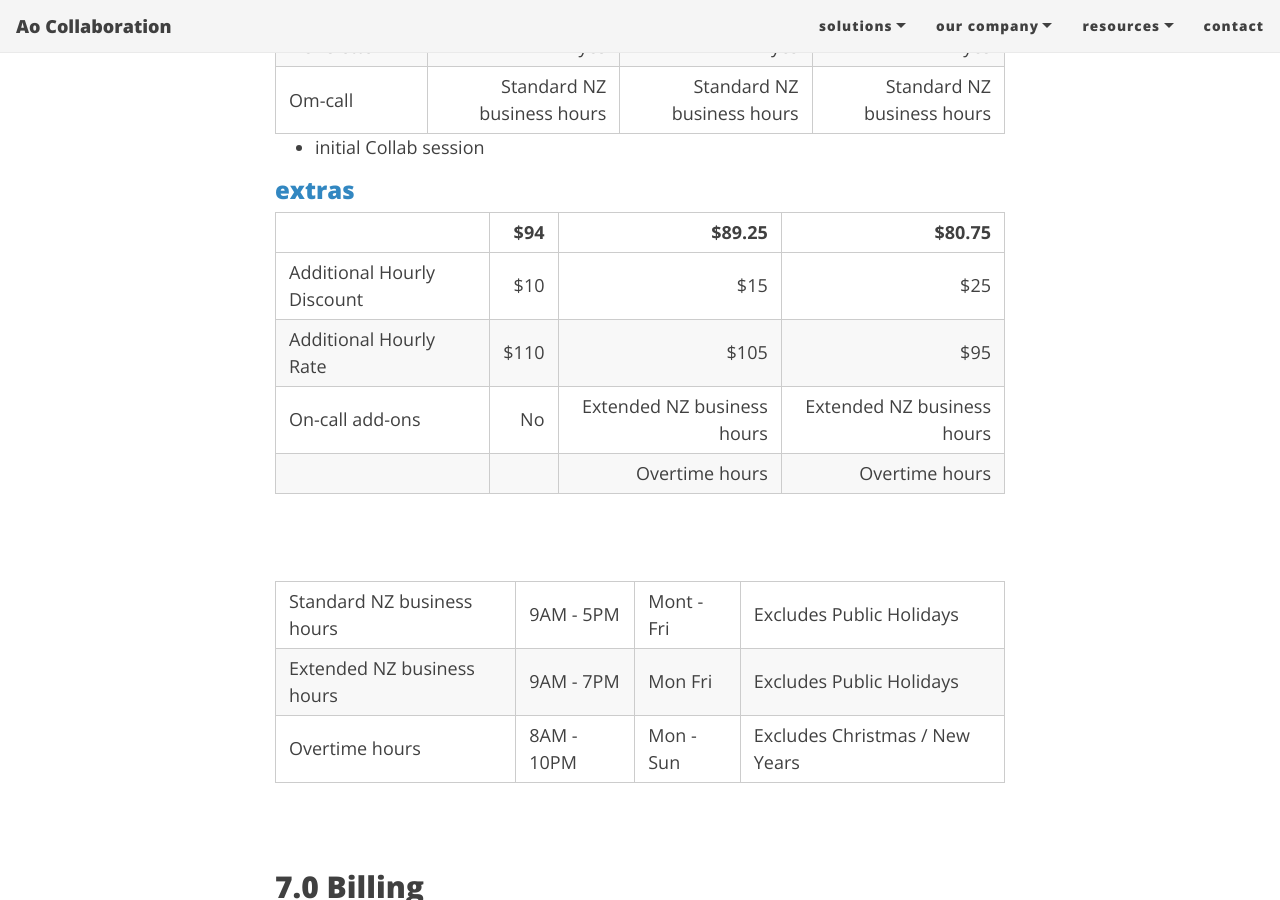
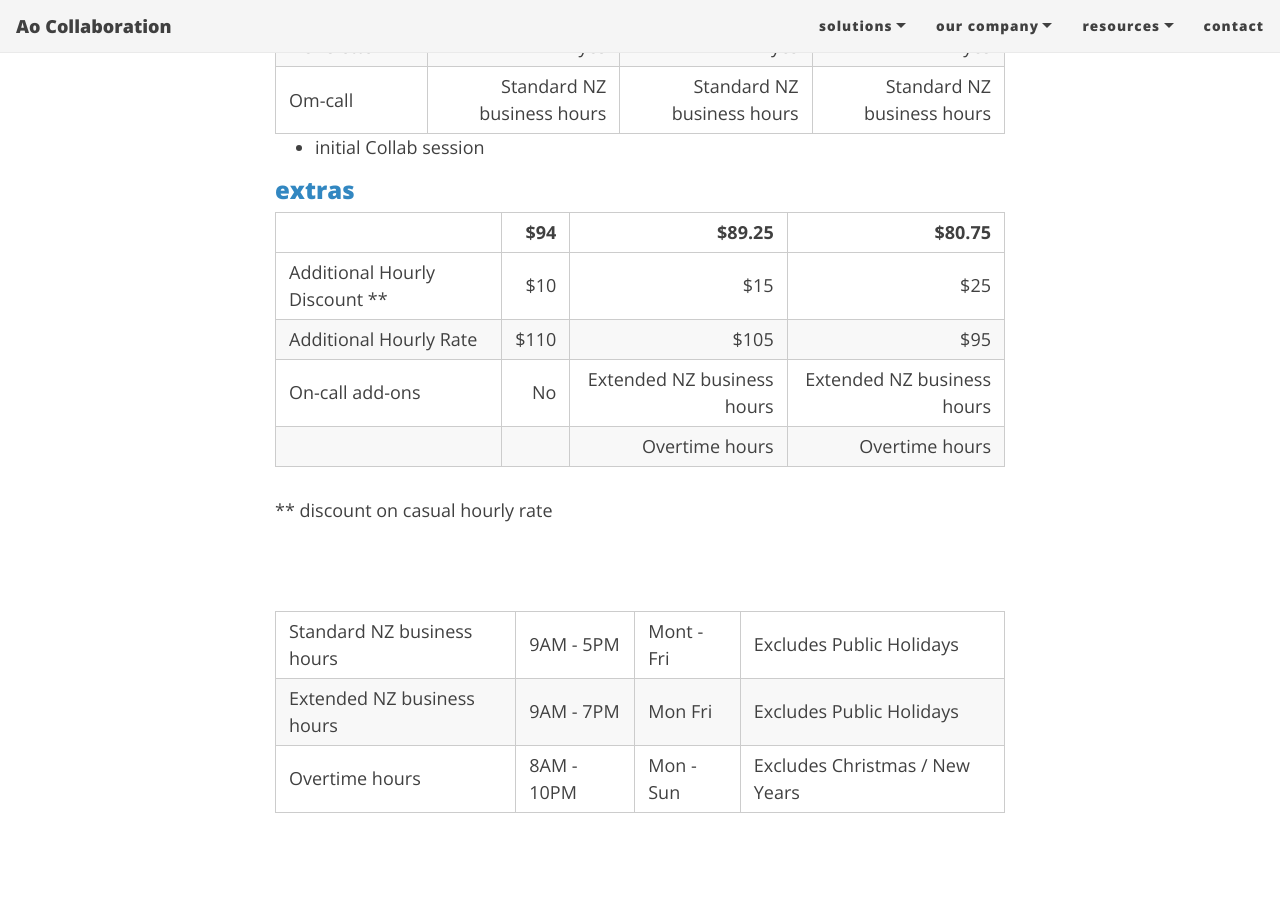
Before and after one commit to Ao-Collaboration/Ao-Collaboration.github.io, a Jekyll site: the page built from termsofservice.md, in a window 1280 px wide and 900 px high, scrolled down 2067 px. Built offline with Jekyll 4.4.1, drawn with Linux system fonts in a browser that asks for light colours; nearby versions of some CDN libraries; comment, search, counter and statistics services are not loaded.

Commit message:
Update termsofservice.md

```diff
--- a/termsofservice.md
+++ b/termsofservice.md
@@ -63,12 +63,14 @@ We also offer the following Subscription options (all pricing is GST excl.):
 
 ### extras
 
-|                             | $94                         | $89.25                      | $80.75                      |
-| --------------------------- |----------------------------:| ---------------------------:| ---------------------------:|
-| Additional Hourly Discount  | $10                         | $15                         | $25                         |
-| Additional Hourly Rate      | $110                        | $105                        | $95                         |
-| On-call add-ons             | No                          | Extended NZ business hours  | Extended NZ business hours  |
-|                             |                             | Overtime hours              | Overtime hours              |
+|                               | $94                         | $89.25                      | $80.75                      |
+| ----------------------------- |----------------------------:| ---------------------------:| ---------------------------:|
+| Additional Hourly Discount ** | $10                         | $15                         | $25                         |
+| Additional Hourly Rate        | $110                        | $105                        | $95                         |
+| On-call add-ons               | No                          | Extended NZ business hours  | Extended NZ business hours  |
+|                               |                             | Overtime hours              | Overtime hours              |
+
+ ** discount on casual hourly rate
 
 <br/>
 
```
